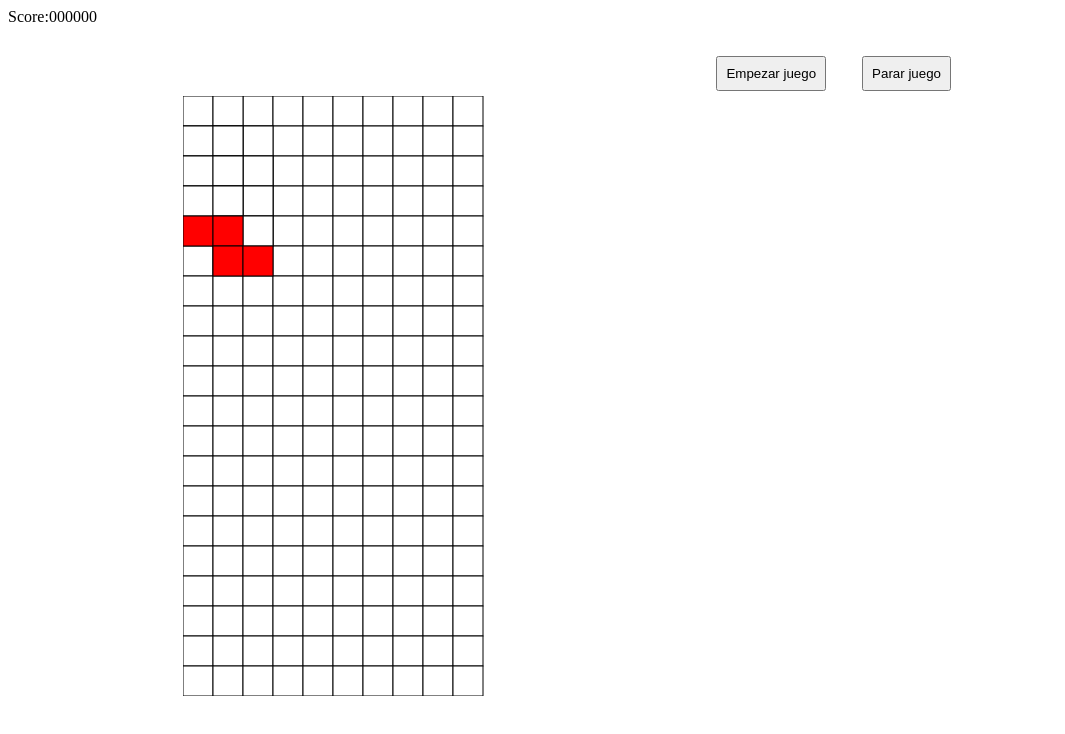
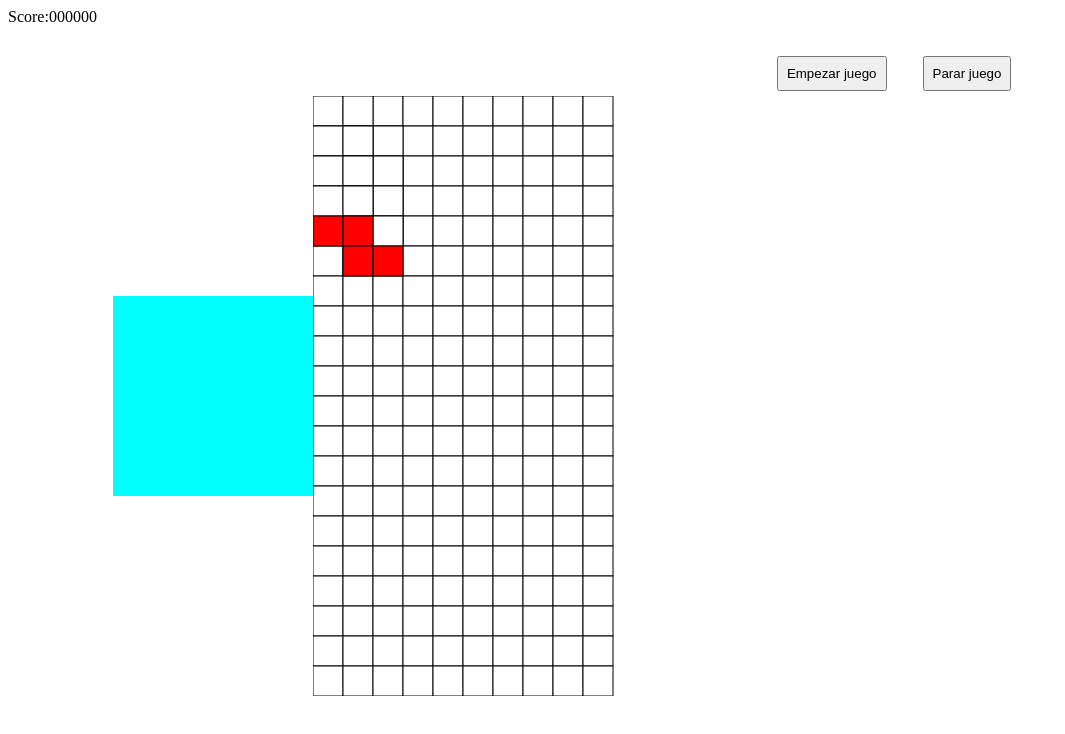
Before and after one commit to U-sepSick/TetrisJs, a plain HTML site: page index.html in a window 1280 px wide. Shown: the whole page, without its empty margins (0-1065 px from the left). Drawn offline with Linux system fonts and the light colour scheme.

Commit message:
separate

```diff
--- a/index.html
+++ b/index.html
@@ -12,7 +12,8 @@
 <body>
     <div class="score">Score:000000</div>
     <div class="game">
-        <canvas id="canvas" width="400" height="600" style="color: blueviolet;"></canvas>
+        <canvas id="pre_piece" width="200" height="200"></canvas>
+        <canvas id="canvas" width="400" height="600" ></canvas>
     </div>
     <div class="best-scores">
         <button id="startButton">Empezar juego</button>
--- a/styles.css
+++ b/styles.css
@@ -20,6 +20,10 @@ body {
     align-items: center;
 }
 
+#pre_piece{
+    background-color: aqua;
+    top:0
+}
 
 .best-scores {
     flex: 1;
```
